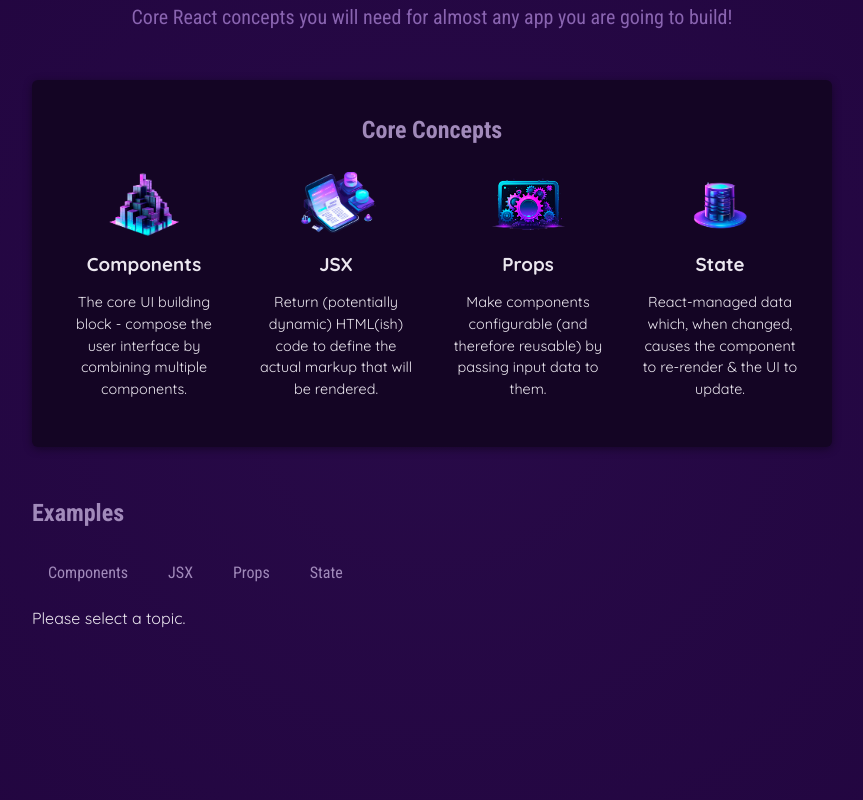
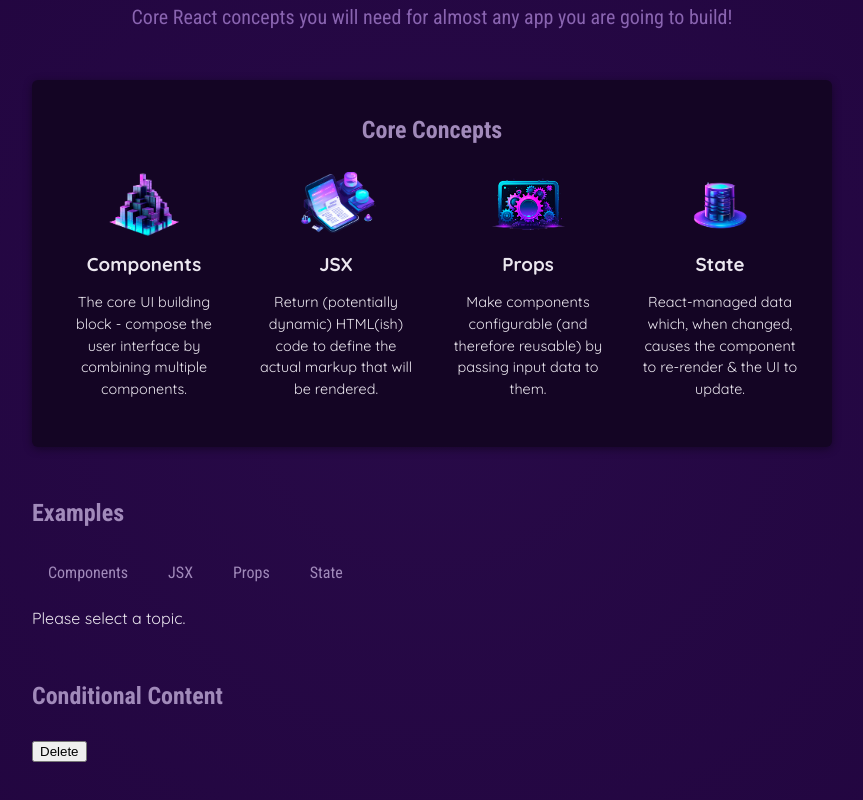
Before and after one commit to makoegel/reactTutorial, a React (Vite) app: page / in a window 1280 px wide. Shown: the part 252-1052 px from the top of the page, without its empty margins (208-1071 px from the left). Built offline with nearby package versions, Linux system fonts and the light colour scheme.

Commit message:
Programmierübung Conditional Content (zw 56 und 57)

```diff
--- a/src/App.jsx
+++ b/src/App.jsx
@@ -1,4 +1,4 @@
-//react Hook (start with use), are called inside of react functions or other hooks)
+//react Hook (start with use, are called inside of react functions or other hooks)
 import {useState} from 'react';
 //named Import with curly braces
 import {CORE_CONCEPTS} from "./data.js";
@@ -6,6 +6,7 @@ import Header from "./components/Header/Header.jsx";
 import CoreConcept from "./components/CoreConcept/CoreConcept.jsx";
 import TabButton from "./components/TabButton.jsx";
 import {EXAMPLES} from "./data-with-examples.js";
+import ConditionalContent from "./components/TutorialExamples/ConditionalContent";
 
 function App() {
     /*call Hook-Functions always on the top level of the function
@@ -64,6 +65,10 @@ function App() {
                     </menu>
                     {tabContent}
                 </section>
+                <section id={"conditionalContent"}>
+                    <h2>Conditional Content</h2>
+                    <ConditionalContent />
+                </section>
             </main>
         </div>
     )
--- a/src/components/TabButton.jsx
+++ b/src/components/TabButton.jsx
@@ -1,5 +1,4 @@
 export default function TabButton({children, onSelect}) {
-    console.log('TabButton COMPONENT RENDERING');
 
     return (
         <li>
--- /dev/null
+++ b/src/components/TutorialExamples/Button.jsx
@@ -0,0 +1,6 @@
+export default function Button({children, onSelect}) {
+
+    return (
+        <button onClick={onSelect}>{children}</button>
+    );
+}
--- /dev/null
+++ b/src/components/TutorialExamples/ConditionalContent.css
@@ -0,0 +1,30 @@
+#conditionalContent body {
+    font-family: sans-serif;
+    margin: 0;
+    padding: 3rem;
+    background-color: #2d2c2c;
+    color: #959090;
+    text-align: center;
+}
+#conditionalContent h2 {
+    text-align: left;
+}
+
+#conditionalContent #alert {
+    margin: 3rem auto;
+    padding: 1rem;
+    width: 15rem;
+    border: 2px solid #dd3562;
+    background-color: #776167;
+    color: white;
+}
+
+#conditionalContent #alert button {
+    font: inherit;
+    border: none;
+    padding: 0.5rem 1.5rem;
+    background-color: #540218;
+    color: white;
+    border-radius: 4px;
+    cursor: pointer;
+}
--- /dev/null
+++ b/src/components/TutorialExamples/ConditionalContent.jsx
@@ -0,0 +1,33 @@
+import {useState} from 'react';
+import './ConditionalContent.css';
+import Button from "./Button.jsx";
+
+export default function ConditionalContent() {
+
+    const [selectedAction, setSelectedAction] = useState('delete');
+
+    function handleSelect(selectedButton) {
+        setSelectedAction(selectedButton)
+        console.log(selectedButton);
+    }
+
+    let content = <Button onSelect={() => handleSelect('proceed')}>Delete</Button>
+
+    if (selectedAction === 'proceed') {
+        content = (
+            <div>
+                <div data-testid="alert" id="alert">
+                    <h2>Are you sure?</h2>
+                    <p>These changes can't be reverted!</p>
+                    <Button onSelect={() => handleSelect('delete')}>Proceed</Button>
+                </div>
+            </div>
+        )
+    }
+
+    return (
+        <div>
+            {content}
+        </div>
+    );
+}
```
